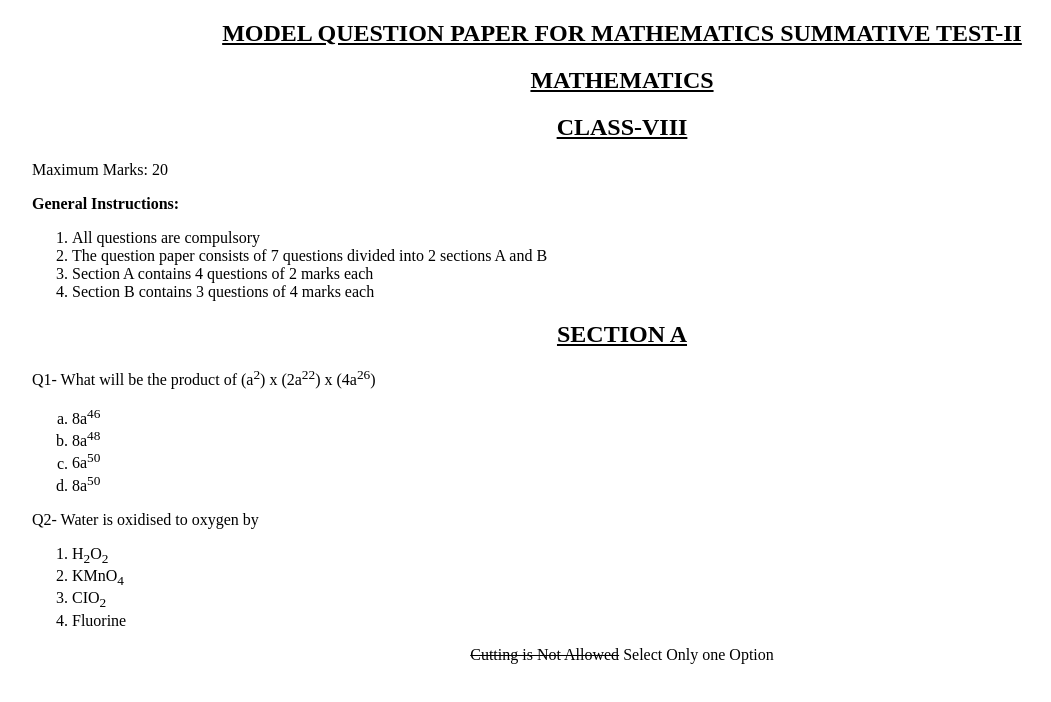
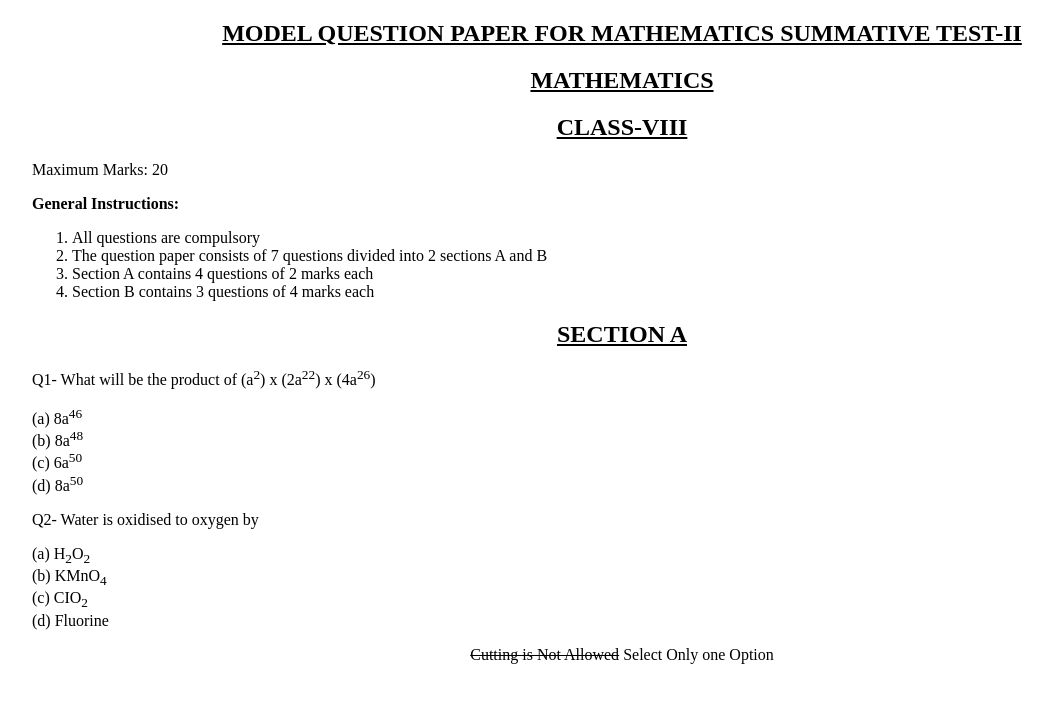
Before and after one commit to aniketrepo/crc-workshop, a plain HTML site: page html/code/Assignment2a.htm in a window 1280 px wide. Shown: the whole page, without its empty margins (18-1069 px from the left). Drawn offline with Linux system fonts and the light colour scheme.

Commit message:
Update Assignment2a.htm

```diff
--- a/html/code/Assignment2a.htm
+++ b/html/code/Assignment2a.htm
@@ -27,21 +27,20 @@
     </center>
 
     <p>Q1- What will be the product of (a<sup>2</sup>) x (2a<sup>22</sup>) x (4a<sup>26</sup>)</p>
-    <ol type="a">
-        <li>8a<sup>46</sup></li>
-        <li>8a<sup>48</sup></li>
-        <li>6a<sup>50</sup></li>
-        <li>8a<sup>50</sup></li>
-    </ol>
+    <p>
+        <div>(a) 8a<sup>46</sup></div>
+        <div>(b) 8a<sup>48</sup></div>
+        <div>(c) 6a<sup>50</sup></div>
+        <div>(d) 8a<sup>50</sup></div>
+    </p>
 
     <p>Q2- Water is oxidised to oxygen by</p>
-    <ol>
-        <li>H<sub>2</sub>O<sub>2</sub></li>
-        <li>KMnO<sub>4</sub></li>
-        <li>CIO<sub>2</sub></li>
-        <li>Fluorine</li>
-    </ol>
-
+    <p>
+        <div>(a) H<sub>2</sub>O<sub>2</sub></div>
+        <div>(b) KMnO<sub>4</sub></div>
+        <div>(c) CIO<sub>2</sub></div>
+        <div>(d) Fluorine</div>
+    </p>
     <center>
         <p><strike>Cutting is Not Allowed</strike> Select Only one Option</p>
     </center>
```
